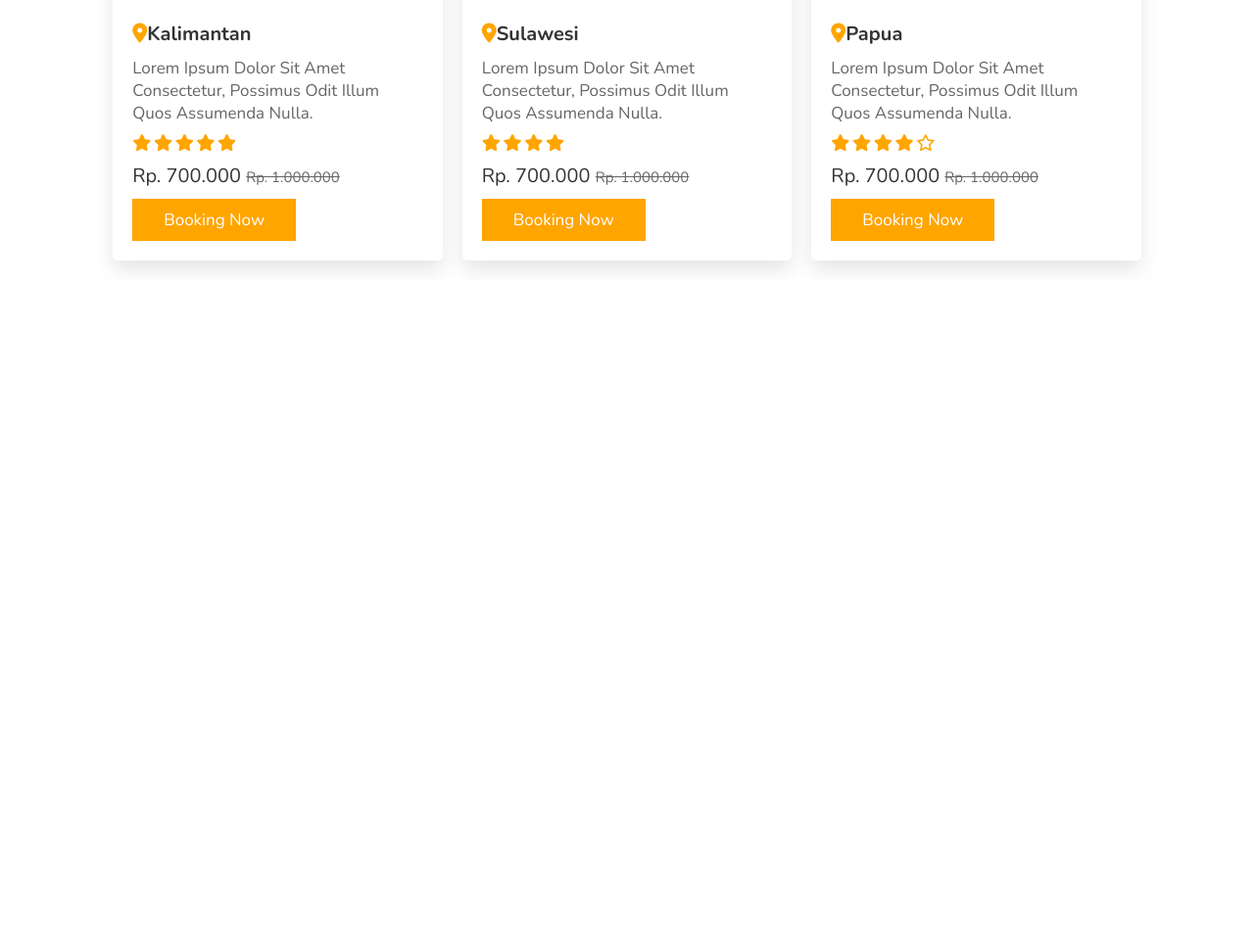
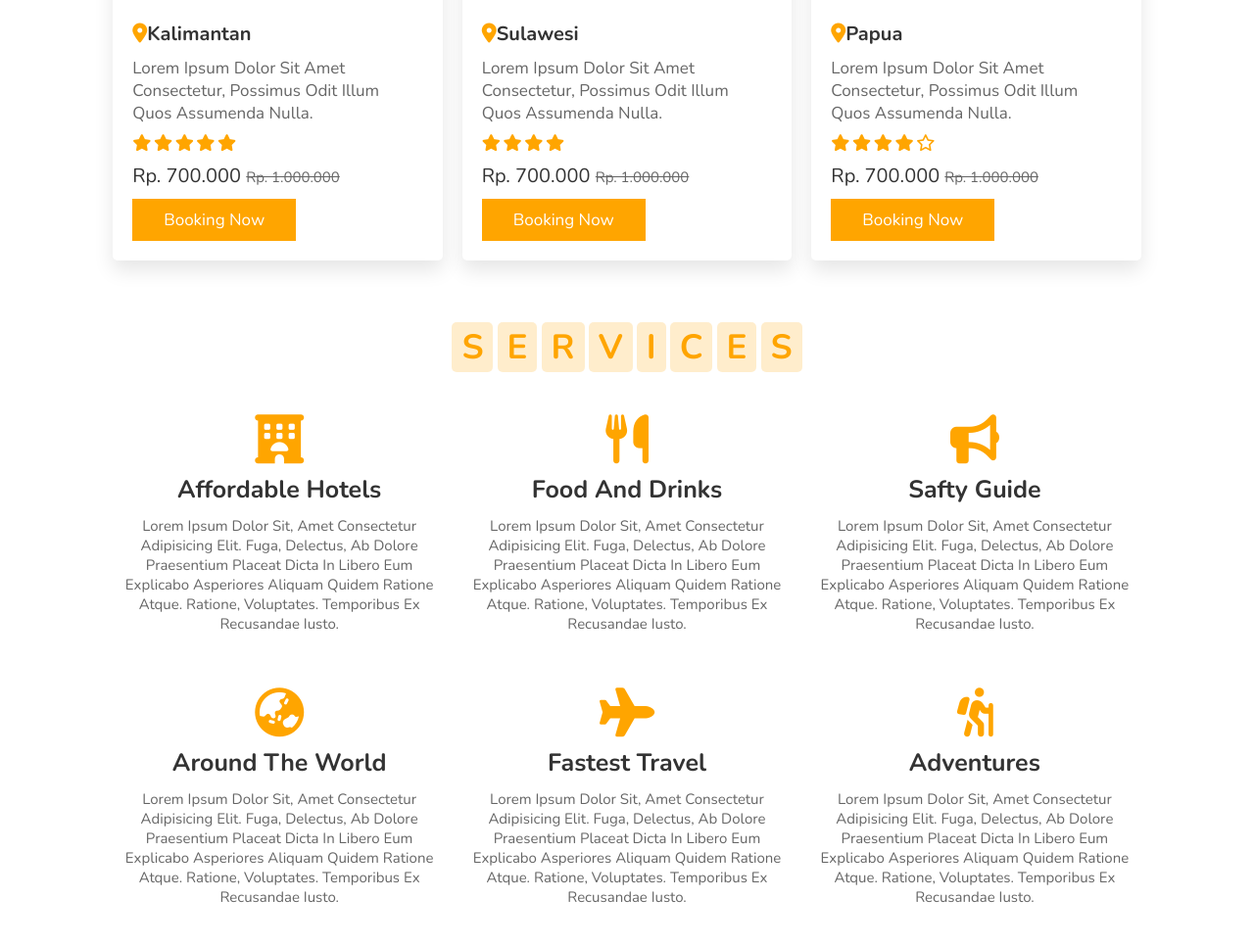
Before and after one commit to harisantoso/indo-travel, a plain HTML site: page index.html in a window 1280 px wide. Shown: the part 2367-3333 px from the top of the page at 98% size. Before the commit the page ends 2653 px from the top, so only its background shows below. Drawn offline with nearby package versions, Linux system fonts and the light colour scheme.

Commit message:
services

```diff
--- a/css/style.css
+++ b/css/style.css
@@ -426,6 +426,45 @@ header .search-bar-container label:hover {
 
 /* packages section ends  */
 
+/* Services section starts */
+.services .box-container {
+  display: flex;
+  flex-wrap: wrap;
+  gap: 1.5rem;
+}
+
+.services .box-container .box {
+  flex: 1 1 30rem;
+  border-radius: .5rem;
+  padding: 1rem;
+  text-align: center;
+}
+
+.services .box-container .box i {
+  padding: 1rem;
+  font-size: 5rem;
+  color: var(--orange);
+}
+
+.services .box-container .box h3 {
+  font-size: 2.5rem;
+  color: #333;
+}
+
+.services .box-container .box p {
+  font-size: 1.5rem;
+  color: #666;
+  padding: 1rem 0;
+}
+
+.services .box-container .box:hover {
+  box-shadow: 0 1rem 2rem rgba(0, 0, 0, .1);
+}
+
+
+/* Services section ends */
+
+
 /* media queries */
 @media (max-width:1200px) {
   html {
--- a/index.html
+++ b/index.html
@@ -251,6 +251,70 @@
   </section>
   <!-- packages section ends -->
 
+  <!-- Services section starts  -->
+  <section class="services" id="services">
+
+    <h1 class="heading">
+      <span>s</span>
+      <span>e</span>
+      <span>r</span>
+      <span>v</span>
+      <span>i</span>
+      <span>c</span>
+      <span>e</span>
+      <span>s</span>
+    </h1>
+
+    <div class="box-container">
+
+      <div class="box">
+        <i class="fas fa-hotel"></i>
+        <h3>affordable hotels</h3>
+        <p>Lorem ipsum dolor sit, amet consectetur adipisicing elit. Fuga, delectus, ab dolore praesentium placeat dicta
+          in libero eum explicabo asperiores aliquam quidem ratione atque. Ratione, voluptates. Temporibus ex recusandae
+          iusto.</p>
+      </div>
+      <div class="box">
+        <i class="fas fa-utensils"></i>
+        <h3>food and drinks</h3>
+        <p>Lorem ipsum dolor sit, amet consectetur adipisicing elit. Fuga, delectus, ab dolore praesentium placeat dicta
+          in libero eum explicabo asperiores aliquam quidem ratione atque. Ratione, voluptates. Temporibus ex recusandae
+          iusto.</p>
+      </div>
+      <div class="box">
+        <i class="fas fa-bullhorn"></i>
+        <h3>safty guide</h3>
+        <p>Lorem ipsum dolor sit, amet consectetur adipisicing elit. Fuga, delectus, ab dolore praesentium placeat dicta
+          in libero eum explicabo asperiores aliquam quidem ratione atque. Ratione, voluptates. Temporibus ex recusandae
+          iusto.</p>
+      </div>
+      <div class="box">
+        <i class="fas fa-globe-asia"></i>
+        <h3>around the world</h3>
+        <p>Lorem ipsum dolor sit, amet consectetur adipisicing elit. Fuga, delectus, ab dolore praesentium placeat dicta
+          in libero eum explicabo asperiores aliquam quidem ratione atque. Ratione, voluptates. Temporibus ex recusandae
+          iusto.</p>
+      </div>
+      <div class="box">
+        <i class="fas fa-plane"></i>
+        <h3>fastest travel</h3>
+        <p>Lorem ipsum dolor sit, amet consectetur adipisicing elit. Fuga, delectus, ab dolore praesentium placeat dicta
+          in libero eum explicabo asperiores aliquam quidem ratione atque. Ratione, voluptates. Temporibus ex recusandae
+          iusto.</p>
+      </div>
+      <div class="box">
+        <i class="fas fa-hiking"></i>
+        <h3>adventures</h3>
+        <p>Lorem ipsum dolor sit, amet consectetur adipisicing elit. Fuga, delectus, ab dolore praesentium placeat dicta
+          in libero eum explicabo asperiores aliquam quidem ratione atque. Ratione, voluptates. Temporibus ex recusandae
+          iusto.</p>
+      </div>
+
+    </div>
+
+  </section>
+  <!-- Services section ends -->
+
   <!-- customer js file link  -->
   <script src="js/script.js"></script>
 </body>
```
